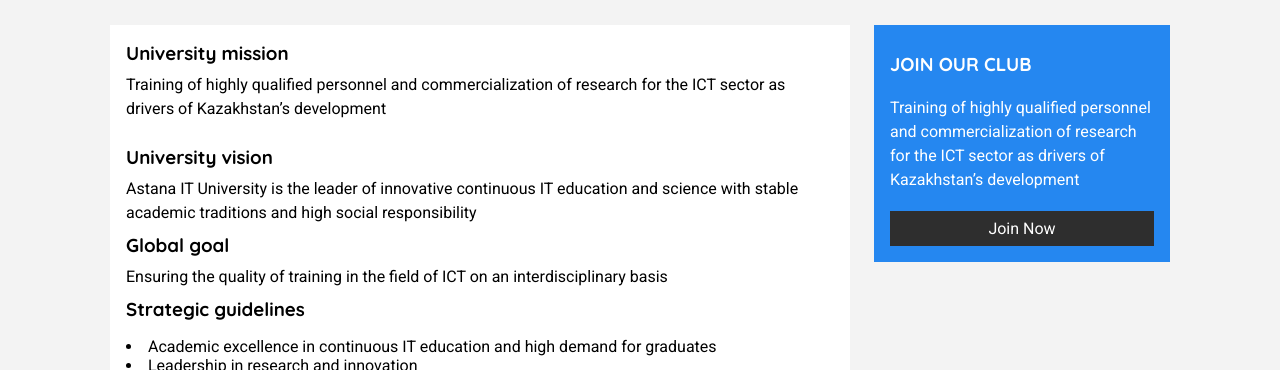
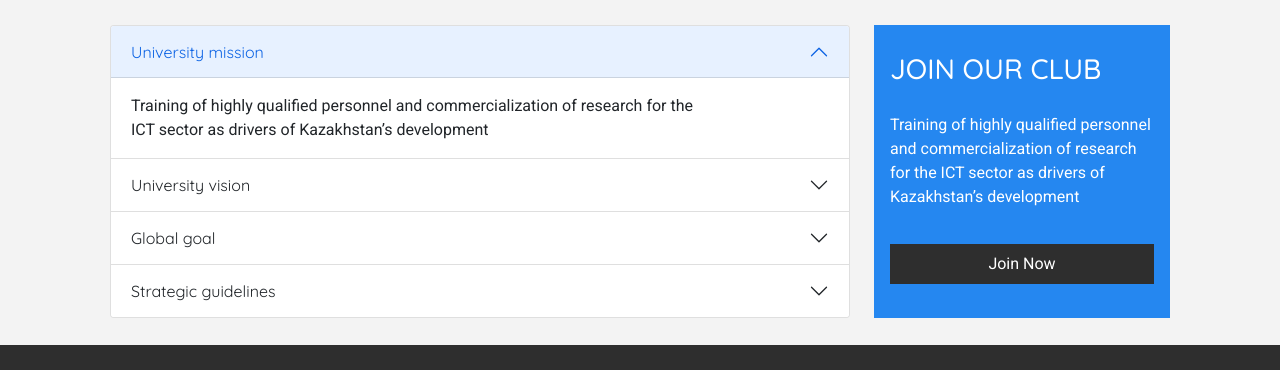
Before and after one commit to amdRyzen5600X/web_final, a plain HTML site: page html/about.html in a window 1280 px wide. Shown: the part 70-440 px from the top of the page. Drawn offline with nearby package versions, Linux system fonts and the light colour scheme.

Commit message:
changed article to accordion

```diff
--- a/html/about.html
+++ b/html/about.html
@@ -19,6 +19,8 @@
         <link rel="icon" type="image/png" sizes="96x96" href="../favicon/favicon-96x96.png" />
         <link rel="icon" type="image/png" sizes="16x16" href="../favicon/favicon-16x16.png" />
         <link rel="manifest" href="../favicon/manifest.json" />
+        <link href="https://cdn.jsdelivr.net/npm/bootstrap@5.0.2/dist/css/bootstrap.min.css" rel="stylesheet" integrity="sha384-EVSTQN3/azprG1Anm3QDgpJLIm9Nao0Yz1ztcQTwFspd3yD65VohhpuuCOmLASjC" crossorigin="anonymous">
+        <script src="https://cdn.jsdelivr.net/npm/bootstrap@5.0.2/dist/js/bootstrap.bundle.min.js" integrity="sha384-MrcW6ZMFYlzcLA8Nl+NtUVF0sA7MsXsP1UyJoMp4YLEuNSfAP+JcXn/tWtIaxVXM" crossorigin="anonymous"></script>
         <meta name="msapplication-TileColor" content="#ffffff" />
         <meta name="msapplication-TileImage" content="../favicon/ms-icon-144x144.png" />
         <meta name="theme-color" content="#ffffff" />
@@ -56,28 +58,63 @@
         </nav>
         <div class="container">
             <section class="about">
-                <article>
-                    <h3>University mission</h3>
-                    <p>
-                    Training of highly qualified personnel and commercialization of research for the
-                    ICT sector as drivers of Kazakhstan’s development
-                    </p>
-                    <p>
-                    <h3>University vision</h3>
-                    <p>Astana IT University is the leader of innovative continuous IT education and science with stable academic
-                    traditions and high social responsibility</p>
-
-                    <h3>Global goal</h3>
-                    <p> Ensuring the quality of training in the field of ICT on an interdisciplinary basis</p>
-                    <h3>Strategic guidelines</h3>
-                    <p><li>Academic excellence in continuous IT education and high demand for graduates</li>
-                    <li>Leadership in research and innovation</li>
-                    <li>National and international recognition</li>
-                    <li>Implementation of the Smart and Digital University model</li>
-                    <li>Financial stability and social responsibility</li></p>
-
-                    </p>
-                </article>
+                <div class="accordion" id="accordionExample">
+                    <div class="accordion-item">
+                        <h2 class="accordion-header" id="headingOne">
+                            <button class="accordion-button" type="button" data-bs-toggle="collapse" data-bs-target="#collapseOne" aria-expanded="true" aria-controls="collapseOne">
+                                University mission
+                            </button>
+                        </h2>
+                        <div id="collapseOne" class="accordion-collapse collapse show" aria-labelledby="headingOne" data-bs-parent="#accordionExample">
+                            <div class="accordion-body">
+                                Training of highly qualified personnel and commercialization of research for the
+                                <br>
+                                ICT sector as drivers of Kazakhstan’s development
+                            </div>
+                        </div>
+                    </div>
+                    <div class="accordion-item">
+                        <h2 class="accordion-header" id="headingTwo">
+                            <button class="accordion-button collapsed" type="button" data-bs-toggle="collapse" data-bs-target="#collapseTwo" aria-expanded="false" aria-controls="collapseTwo">
+                                University vision
+                            </button>
+                        </h2>
+                        <div id="collapseTwo" class="accordion-collapse collapse" aria-labelledby="headingTwo" data-bs-parent="#accordionExample">
+                            <div class="accordion-body">
+                                Astana IT University is the leader of innovative continuous IT education and science with stable academic
+                                traditions and high social responsibility
+                            </div>
+                        </div>
+                    </div>
+                    <div class="accordion-item">
+                        <h2 class="accordion-header" id="headingThree">
+                            <button class="accordion-button collapsed" type="button" data-bs-toggle="collapse" data-bs-target="#collapseThree" aria-expanded="false" aria-controls="collapseThree">
+                                Global goal
+                            </button>
+                        </h2>
+                        <div id="collapseThree" class="accordion-collapse collapse" aria-labelledby="headingThree" data-bs-parent="#accordionExample">
+                            <div class="accordion-body">
+                                Ensuring the quality of training in the field of ICT on an interdisciplinary basis
+                            </div>
+                        </div>
+                    </div>
+                    <div class="accordion-item">
+                        <h2 class="accordion-header" id="headingFour">
+                            <button class="accordion-button collapsed" type="button" data-bs-toggle="collapse" data-bs-target="#collapseFour" aria-expanded="false" aria-controls="collapseFour">
+                                Strategic guidelines
+                            </button>
+                        </h2>
+                        <div id="collapseFour" class="accordion-collapse collapse" aria-labelledby="headingFour" data-bs-parent="#accordionExample">
+                            <div class="accordion-body">
+                                <li>Academic excellence in continuous IT education and high demand for graduates</li>
+                                <li>Leadership in research and innovation</li>
+                                <li>National and international recognition</li>
+                                <li>Implementation of the Smart and Digital University model</li>
+                                <li>Financial stability and social responsibility</li>
+                            </div>
+                        </div>
+                    </div>
+                </div>
                 <article>
                     <h3>JOIN OUR CLUB</h3>
                     <p>
```
Also changed, not shown: html/article.html (+2 -1 lines), index.html (+2 -0 lines).
